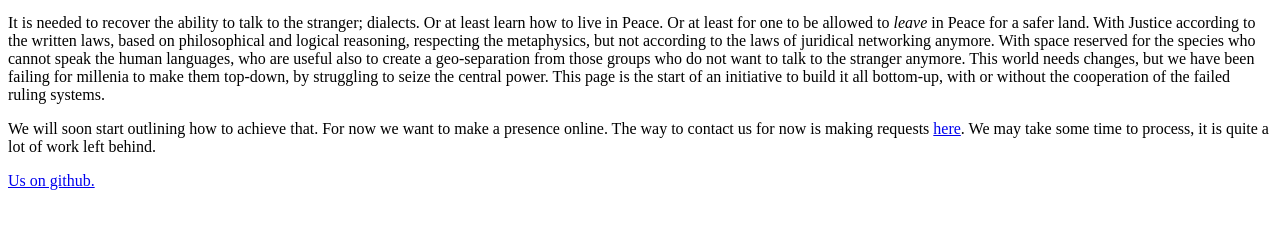
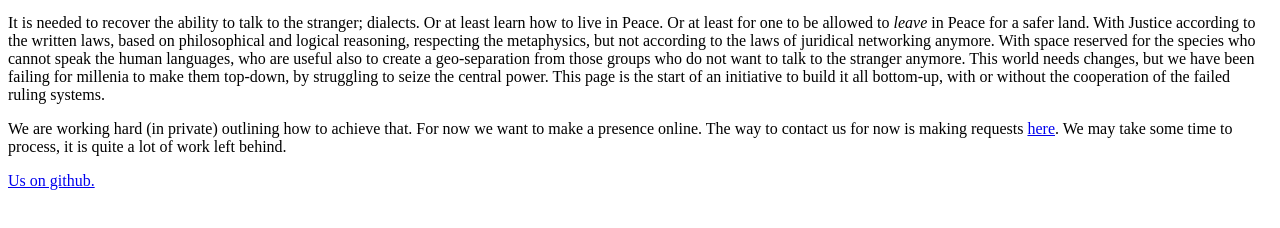
Before and after one commit to thepastel/thepastel, a plain HTML site: page index.html in a window 1280 px wide. Shown: the part 104-332 px from the top of the page. Drawn offline with Linux system fonts and the light colour scheme.

Commit message:
fix: the work has started long ago

```diff
--- a/index.html
+++ b/index.html
@@ -14,7 +14,7 @@ It is needed to recover the ability to talk to the stranger; dialects. Or at lea
 </p>
 
 
-<p>We will soon start outlining how to achieve that. For now we want to make a presence online. The way to contact us for now is making requests <a href="https://github.com/thepastel">here</a>. We may take some time to process, it is quite a lot of work left behind.</p>
+<p>We are working hard (in private) outlining how to achieve that. For now we want to make a presence online. The way to contact us for now is making requests <a href="https://github.com/thepastel">here</a>. We may take some time to process, it is quite a lot of work left behind.</p>
 
 
 <p>
```
